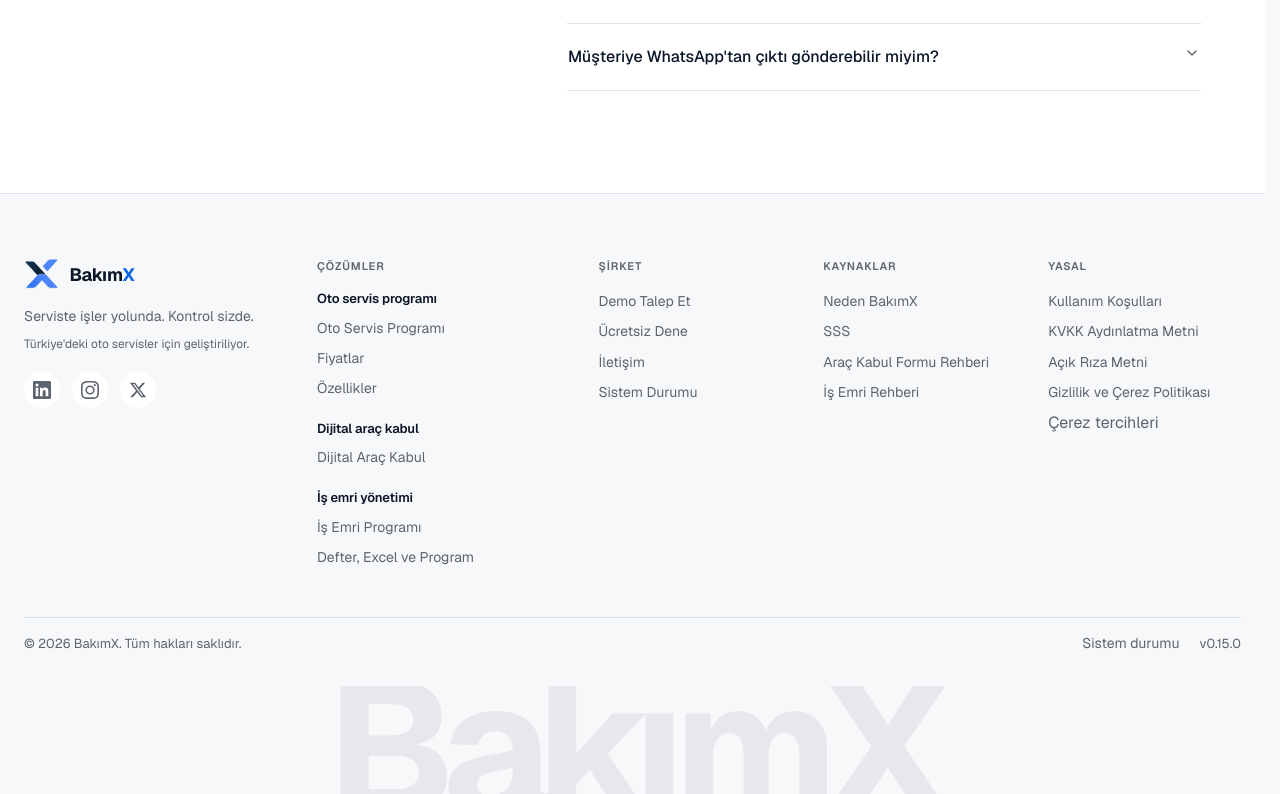
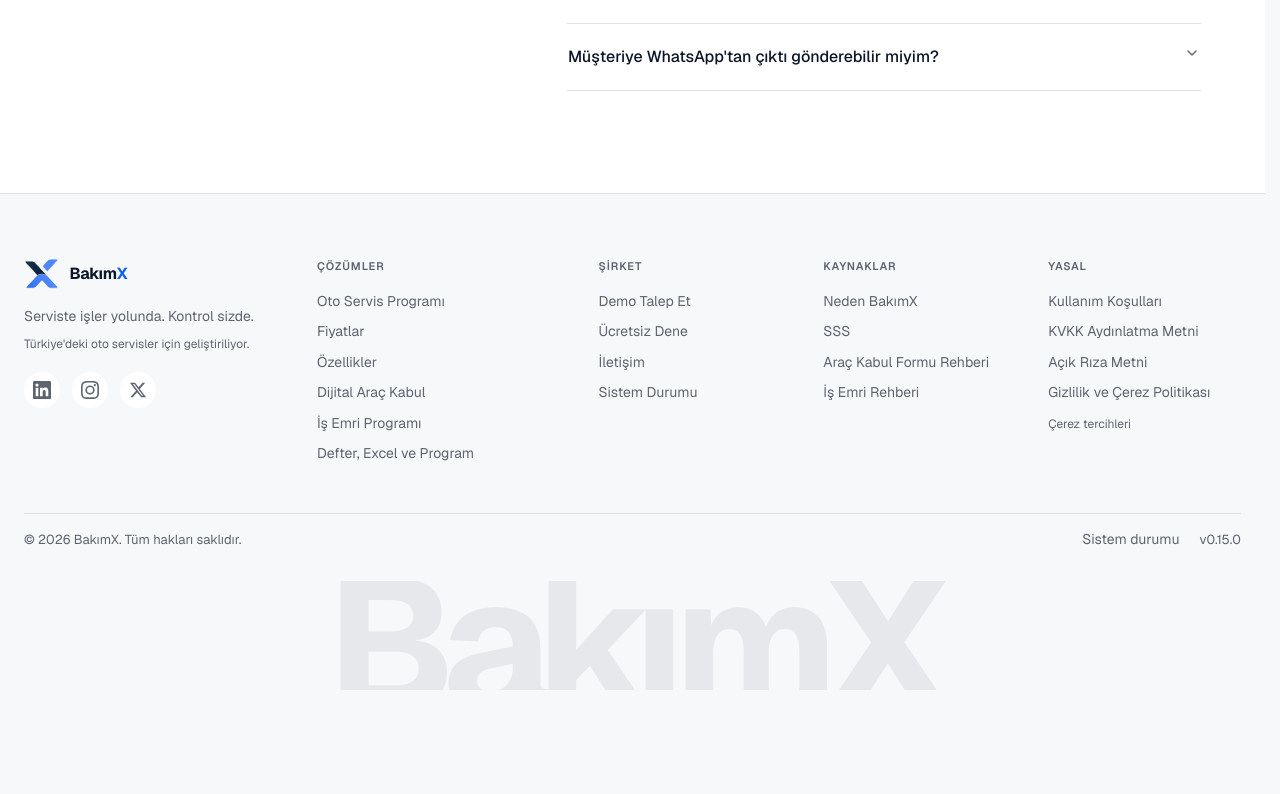
Before and after one commit to aokcuoglu/bakimx, a Next.js app: page / in a window 1280 px wide. Shown: the part 4115-4909 px from the top of the page. After the commit the page ends 4805 px from the top, so only its background shows below. Built offline with nearby package versions, Linux system fonts and the light colour scheme; no server answers.

Commit message:
fix(landing): compact footer labels and links

```diff
--- a/src/components/sections/Footer.tsx
+++ b/src/components/sections/Footer.tsx
@@ -167,18 +167,15 @@ export function Footer() {
 
           <Reveal amount={0.15} delay={80}>
             <h3 className={styles.columnTitle}>Çözümler</h3>
-            {solutionGroups.map((group) => (
-              <div key={group.title} className={styles.solutionGroup}>
-                <h4 className={styles.solutionHeading}>{group.title}</h4>
-                <ul className={styles.linkList}>
-                  {group.links.map((link) => (
-                    <li key={`${group.title}-${link.href}-${link.label}`}>
-                      <FooterNavLink {...link} />
-                    </li>
-                  ))}
-                </ul>
-              </div>
-            ))}
+            <ul className={styles.linkList}>
+              {solutionGroups.flatMap((group) =>
+                group.links.map((link) => (
+                  <li key={`${group.title}-${link.href}-${link.label}`}>
+                    <FooterNavLink {...link} />
+                  </li>
+                )),
+              )}
+            </ul>
           </Reveal>
 
           <Reveal amount={0.15} delay={120}>
--- a/src/components/sections/footer.module.css
+++ b/src/components/sections/footer.module.css
@@ -75,7 +75,7 @@
 }
 
 .brandName {
-  font-size: 1.125rem;
+  font-size: 1rem;
   font-weight: 700;
   letter-spacing: -0.02em;
   color: var(--foreground);
@@ -108,18 +108,6 @@
   letter-spacing: 0.08em;
   text-transform: uppercase;
   color: var(--muted-foreground);
-}
-
-.solutionGroup + .solutionGroup {
-  margin-top: 1.15rem;
-}
-
-.solutionHeading {
-  margin: 0 0 0.45rem;
-  font-size: 0.8125rem;
-  font-weight: 600;
-  letter-spacing: -0.01em;
-  color: var(--foreground);
 }
 
 .linkList {
@@ -156,6 +144,7 @@
   font: inherit;
   text-align: left;
   cursor: pointer;
+  font-size: 0.75rem;
   color: var(--muted-foreground);
   transition: color 150ms ease;
 }
```
